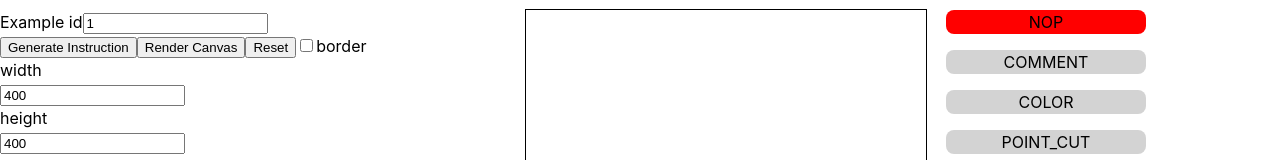
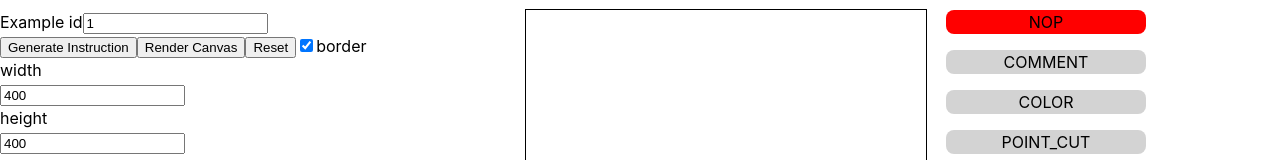
Before and after one commit to spaceorc/icfpc2022-pegovka-team, a React (Vite) app in the folder visualizer/: page / in a window 1280 px wide. Shown: the top 160 px of the page. Built offline with nearby package versions, Linux system fonts and the light colour scheme.

Commit message:
draw border toggle

```diff
--- a/visualizer/src/components/Playground/Playground.tsx
+++ b/visualizer/src/components/Playground/Playground.tsx
@@ -71,7 +71,7 @@ export const Playground = (): JSX.Element => {
       imgData.data[index * 4 + 3] = pixel.a;
     });
     context.putImageData(imgData, 0, 0);
-    drawBlocks();
+    drawBlocks(result);
   };
   const handleReset = () => {
     setPlaygroundCode("");
@@ -80,11 +80,10 @@ export const Playground = (): JSX.Element => {
       new InterpreterResult(new Canvas(400, 400, new RGBA([255, 255, 255, 255])), 0)
     );
   };
-  const [drawBorder, setDrawBorder] = useState(false);
-  const drawBlocks = () => {
+  const [drawBorder, setDrawBorder] = useState(true);
+  const drawBlocks = (interpretedResult: InterpreterResult) => {
     if (!drawBorder) return;
     const context = canvasRef.current!.getContext("2d")!;
-    if (!interpretedResult) return;
     const canvas = interpretedResult.canvas;
     const blocks = canvas.blocks;
     context.strokeStyle = "rgba(0, 0, 0, 0.25)";
```
